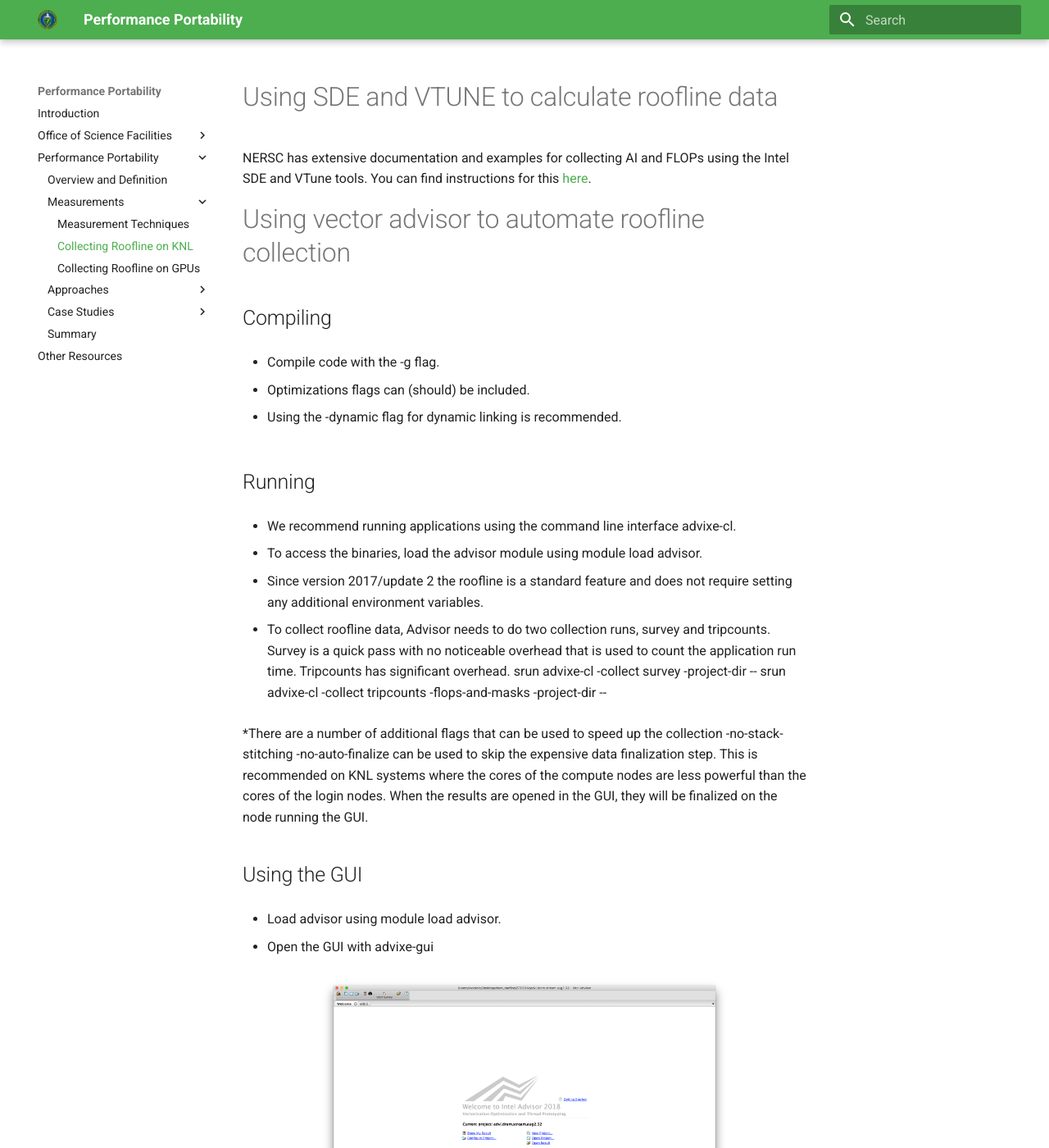
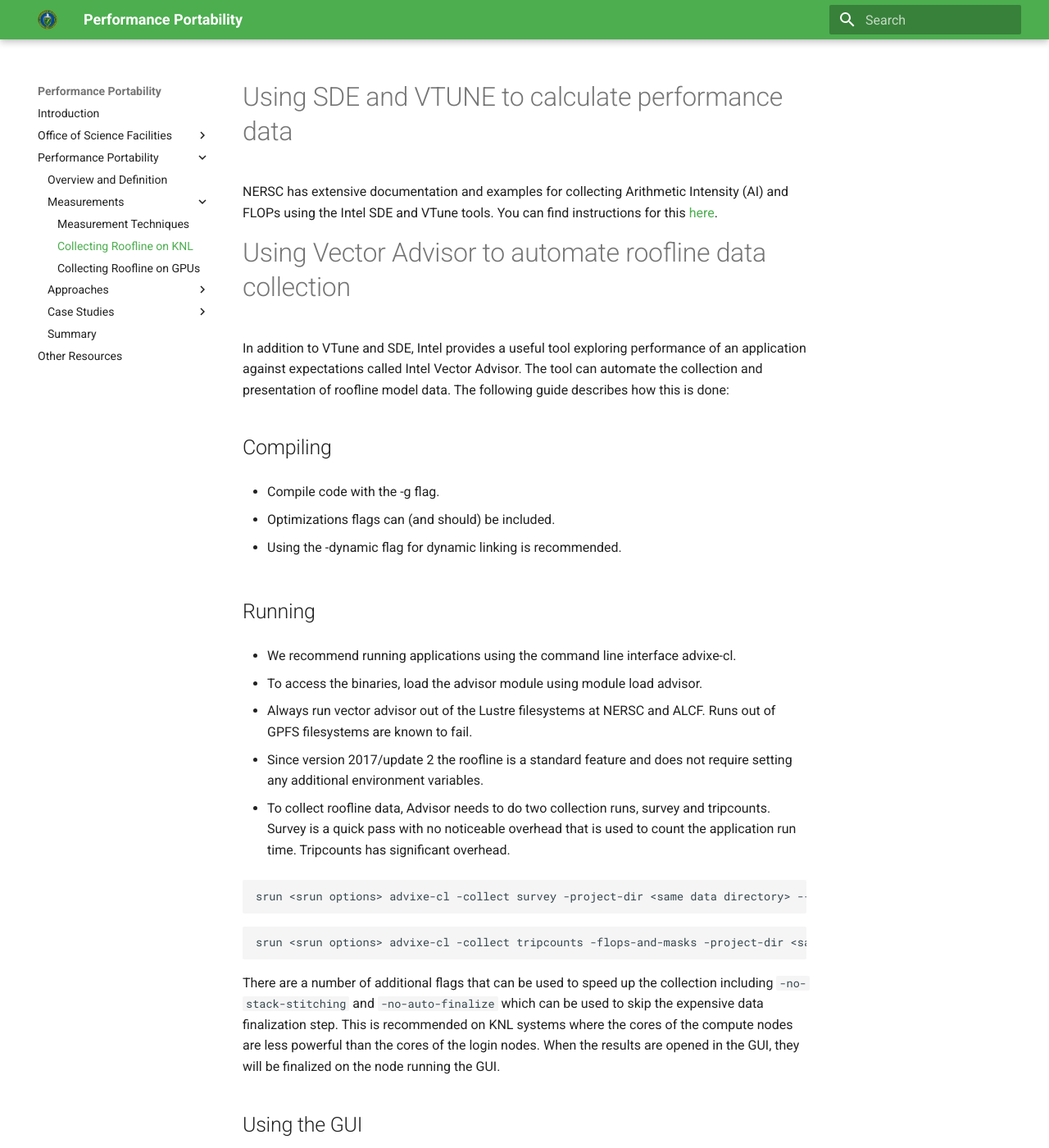
Before and after one commit to jrdeslippe/perfportsite, an MkDocs documentation site: the page built from docs/perfport/measurements/knl.md, in a window 1280 px wide and 1400 px high. Shown: the whole window at 82% size. Built offline with MkDocs 1.6.1 and Material for MkDocs 9.7.7, drawn with Linux system fonts in a browser that asks for light colours; old or Windows-style settings are respelled for this version of MkDocs; some of the changed text lies outside the part shown.

Commit message:
fixing some typos

````diff
--- a/docs/perfport/measurements/knl.md
+++ b/docs/perfport/measurements/knl.md
@@ -1,16 +1,18 @@
-# Using SDE and VTUNE to calculate roofline data
+# Using SDE and VTUNE to calculate performance data
 
-NERSC has extensive documentation and examples for collecting AI and FLOPs using the Intel SDE and VTune
+NERSC has extensive documentation and examples for collecting Arithmetic Intensity (AI) and FLOPs using the Intel SDE and VTune
 tools. You can find instructions for this
 [here](http://www.nersc.gov/users/application-performance/measuring-arithmetic-intensity/).
 
-# Using vector advisor to automate roofline collection
+# Using Vector Advisor to automate roofline data collection
+
+In addition to VTune and SDE, Intel provides a useful tool exploring performance of an application against expectations called Intel Vector Advisor. The tool can automate the collection and presentation of roofline model data. The following guide describes how this is done:
 
 ##Compiling
 
 * Compile code with the -g flag.
 
-* Optimizations flags can (should) be included.
+* Optimizations flags can (and should) be included.
 
 * Using the -dynamic flag for dynamic linking is recommended.
 
@@ -20,16 +22,23 @@
 
 * To access the binaries, load the advisor module using module load advisor.
 
+* Always run vector advisor out of the Lustre filesystems at NERSC and ALCF. Runs out of GPFS filesystems are known to fail.
+
 * Since version 2017/update 2 the roofline is a standard feature and does not require setting any additional environment variables.
 
 * To collect roofline data, Advisor needs to do two collection runs, survey and tripcounts. Survey is a quick pass with no noticeable overhead that is used
 to count the application run time. Tripcounts has significant overhead.
+
+```
 srun <srun options> advixe-cl -collect survey -project-dir <same data directory> -- <executable>
+```
+```
 srun <srun options> advixe-cl -collect tripcounts -flops-and-masks -project-dir <same data directory> -- <executable>
+```
 
-*There are a number of additional flags that can be used to speed up the collection
--no-stack-stitching
--no-auto-finalize can be used to skip the expensive data finalization step. This is recommended on KNL systems where the cores of the compute nodes are less
+There are a number of additional flags that can be used to speed up the collection including
+`-no-stack-stitching` and
+`-no-auto-finalize` which can be used to skip the expensive data finalization step. This is recommended on KNL systems where the cores of the compute nodes are less
 powerful than the cores of the login nodes. When the results are opened in the GUI, they will be finalized on the node running the GUI.
 
 ##Using the GUI
@@ -53,8 +62,8 @@
 
 <center><img src="/perfport/measurements/advisor4.png" width=500></center>
 
-Clink on the Roofline bar on the left to switch to the roofline view. This view shows the measured rooflines of the system and the loops of the application
+Click on the Roofline bar on the left to switch to the roofline view. This view shows the measured rooflines of the system and the loops of the application
 in the cache-aware roofline.
 
-*While the above documents how to use Intel Advisor to gather L1-roofline data, you can contact NERSC
-consultants at consult@nersc.gov for information on experimental DRAM roofline capbilities.
+*By default, the documentation above describes how to use Intel Advisor to gather L1-roofline data (that is where the AI is defined based on L1 data traffic), you can contact NERSC
+consultants at consult@nersc.gov for information on experimental DRAM roofline capabilities.
````
